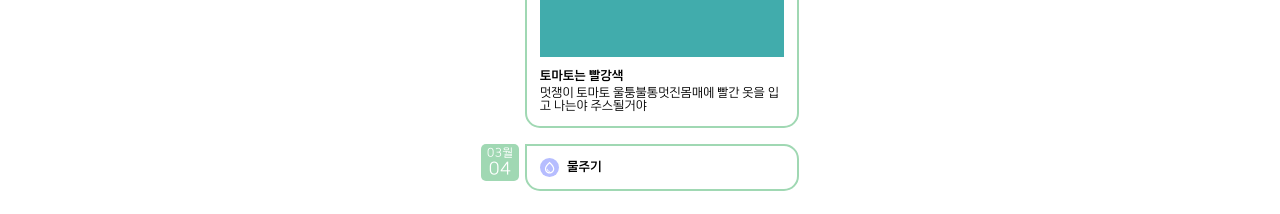
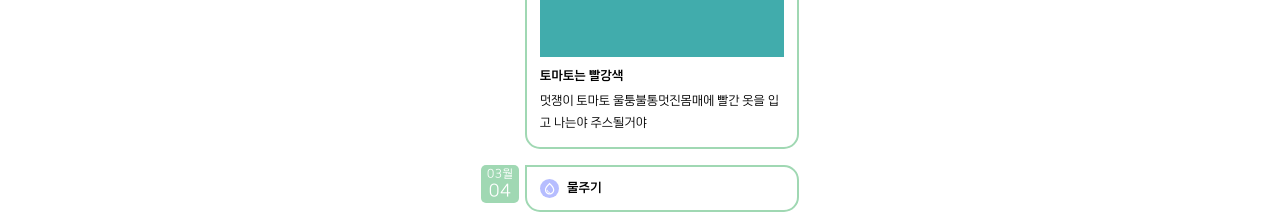
Before and after one commit to makeUgreat/Fullerting, a React (Vite) app in the folder frontend/: page /diary/detail in a window 1280 px wide. Shown: the part 442-656 px from the top of the page. Built offline with nearby package versions, Linux system fonts and the light colour scheme.

Commit message:
[design] : line height, gap 변경

```diff
--- a/frontend/src/components/diary/DiaryList.tsx
+++ b/frontend/src/components/diary/DiaryList.tsx
@@ -74,7 +74,7 @@ const InfoBox = styled.div`
   flex-direction: column;
   justify-content: flex-start;
   align-items: flex-start;
-  gap: 0.3rem;
+  gap: 0.5rem;
 `;
 
 const Title = styled.div`
@@ -83,6 +83,7 @@ const Title = styled.div`
 `;
 const Content = styled.div`
   font-size: 0.8rem;
+  line-height: 1.375rem;
 `;
 const WaterContent = styled.div`
   padding: 0.75rem 0.8rem;
```
